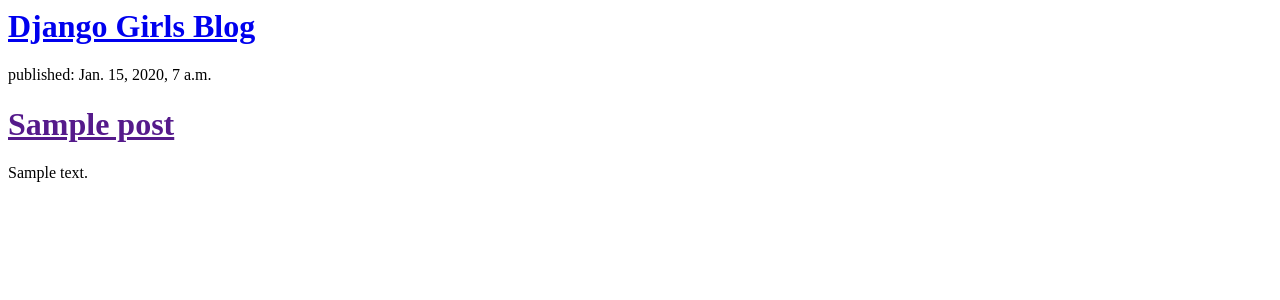
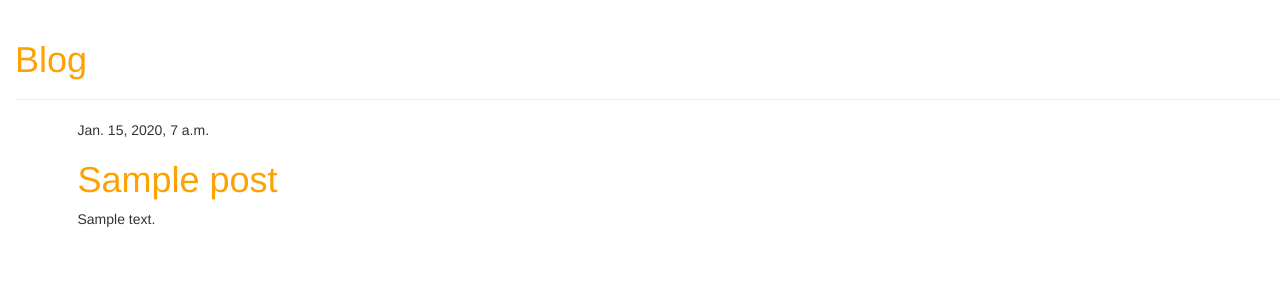
Before and after one commit to jonnatas/my-first-blog, a Django app: template blog/templates/blog/post_list.html in a window 1280 px wide. Shown: the top 300 px of the page. Run offline with Django 3.2, Linux system fonts and the light colour scheme; the template is opened without the code that fills it: values that come from a table or form of the project are taken from there, others are empty; tables that the repository leaves empty hold one stand-in row (values such as "Sample post"); some libraries are stand-ins or nearby versions.

Commit message:
colocando template

```diff
--- /dev/null
+++ b/blog/static/css/blog.css
@@ -0,0 +1,7 @@
+body {
+	    padding-left: 15px;
+}
+
+h1 a {
+	    color: #FCA205;
+}
--- /dev/null
+++ b/blog/templates/blog/base.html
@@ -0,0 +1,25 @@
+{% load staticfiles %}
+<html>
+	<head>
+		<title>Blog</title>
+		<link rel="stylesheet" href="//maxcdn.bootstrapcdn.com/bootstrap/3.2.0/css/bootstrap.min.css">
+		<link rel="stylesheet" href="//maxcdn.bootstrapcdn.com/bootstrap/3.2.0/css/bootstrap-theme.min.css">
+		<link href='//fonts.googleapis.com/css?family=Lobster&subset=latin,latin-ext' rel='stylesheet' type='text/css'>
+		<link rel="stylesheet" href="{% static 'css/blog.css' %}">
+	</head>
+
+	<body>
+		<div class="page-header">
+			<h1><a href="/">Blog</a></h1>
+		</div>
+		<div class="content container">
+			<div class="row">
+				<div class="col-md-8">
+					{% block content %}
+					{% endblock %}
+				</div>
+			</div>
+		</div>
+	</body>
+
+</html
--- a/blog/templates/blog/post_list.html
+++ b/blog/templates/blog/post_list.html
@@ -1,10 +1,13 @@
-<div>
-	<h1><a href="/">Django Girls Blog</a></h1>
-</div>
+{% extends 'blog/base.html' %}
+
+{% block content %}
 {% for post in posts %}
-<div>
-	<p>published: {{ post.published_date }}</p>
+<div class="post">
+	<div class="date">
+		{{ post.published_date }}
+	</div>
 	<h1><a href="">{{ post.title }}</a></h1>
 	<p>{{ post.text|linebreaksbr }}</p>
 </div>
 {% endfor %}
+{% endblock content %}
```
